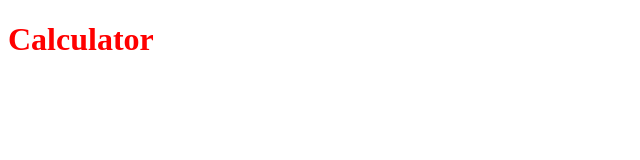
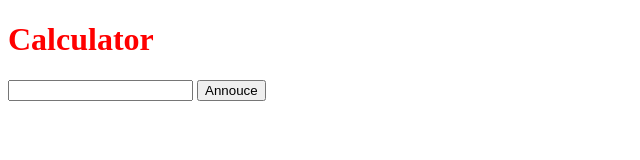
Before and after one commit to JG-pi/calculator-app, a website: page index.html in a window 1280 px wide. Shown: the whole page, without its empty margins (0-640 px from the left). Drawn offline with Linux system fonts and the light colour scheme.

Commit message:
make announce button

```diff
--- a/index.html
+++ b/index.html
@@ -20,12 +20,18 @@
     <!-- where the main UI code will be (HTML) -->
     <h1>Calculator</h1>
     <div>
-
+      <input id="message" type="text">
+      <button onclick="announce()">Annouce</button>
     </div>
   </body>
 
   <script>
     // This section is for all the code: Javascript
     let i = 1;
+    function announce() {
+      const inputElement = document.getElementById('message');
+      const message = inputElement.value;
+      alert(message);
+    }
   </script>
 </html>
```
